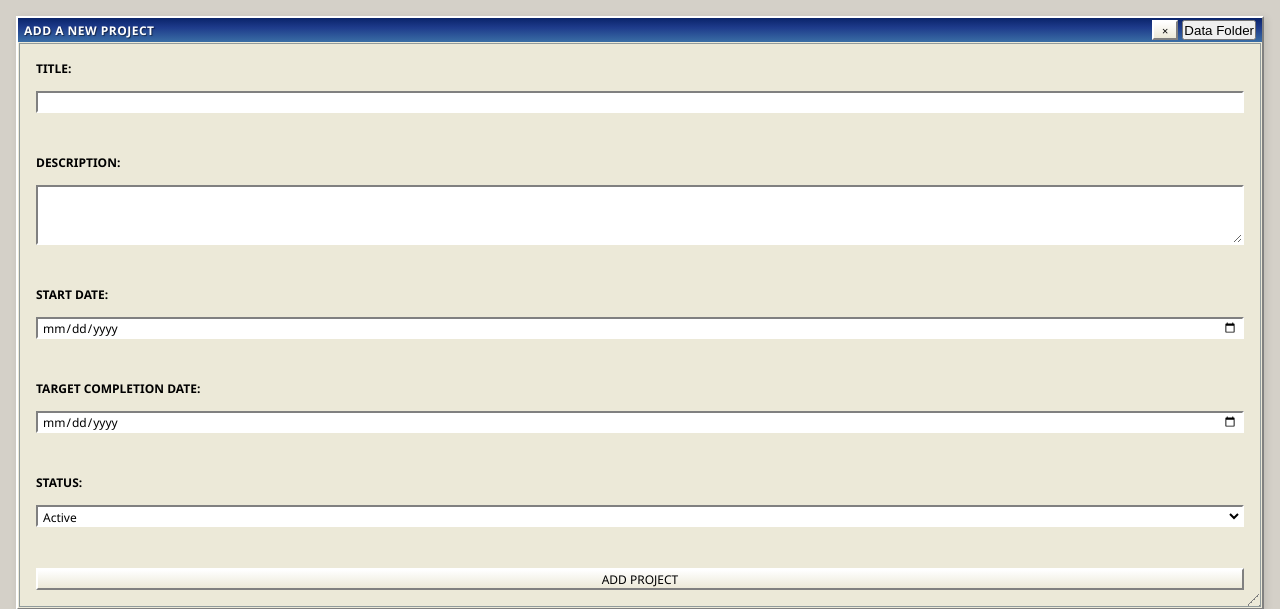
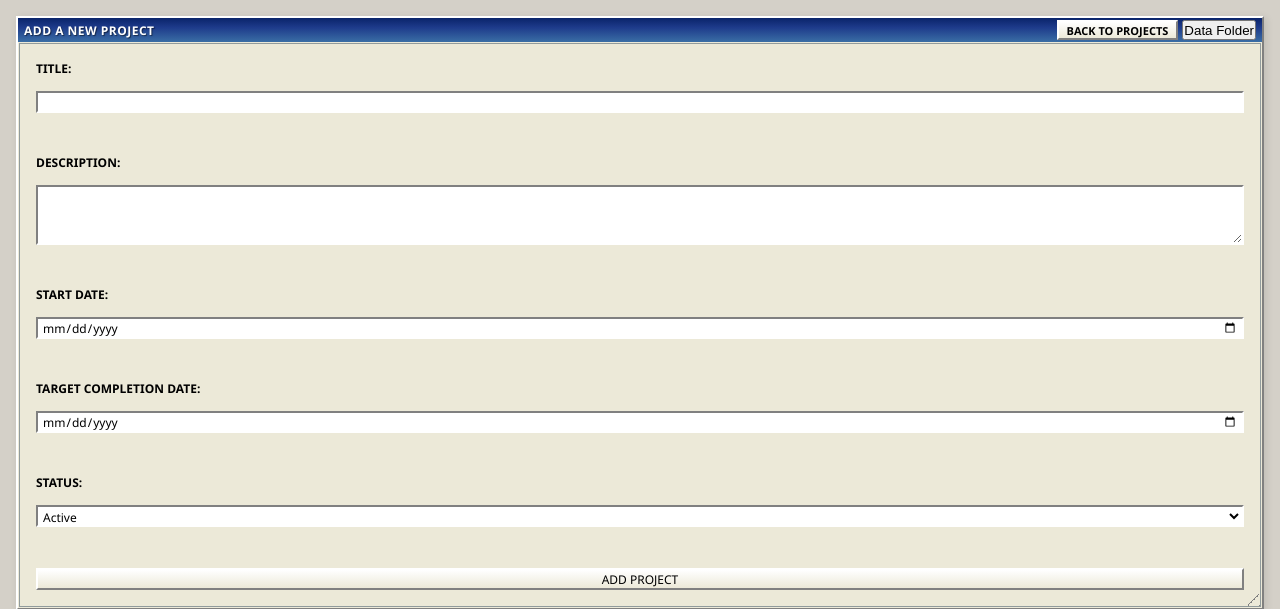
Before and after one commit to dropbop/ElectronProjectTracker, a Flask app: page /add_project in a window 1280 px wide. Shown: the top 609 px of the page. Run offline with Flask 3, Linux system fonts and the light colour scheme.

Commit message:
Update add_project.html
Unify navigation system, getting rid of window.close()

```diff
--- a/templates/add_project.html
+++ b/templates/add_project.html
@@ -5,7 +5,7 @@
 {% block window_title %}ADD A NEW PROJECT{% endblock %}
 
 {% block window_controls %}
-<button class="control-button" onclick="window.close()">×</button>
+<a href="{{ url_for('list_projects_by_category') }}" class="control-button">BACK TO PROJECTS</a>
 {% endblock %}
 
 {% block content %}
```
